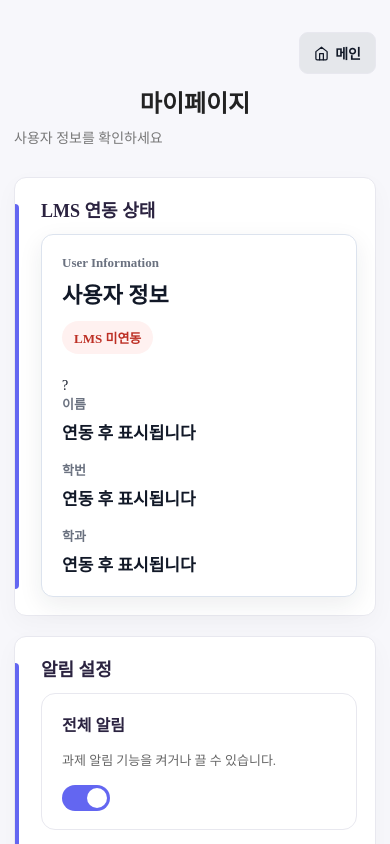
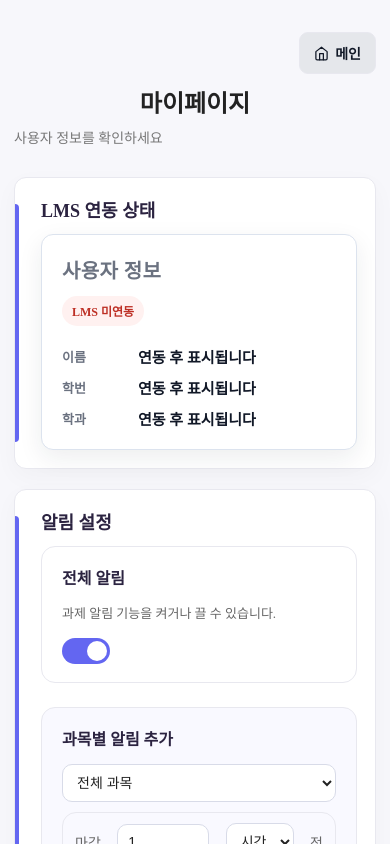
Before and after one commit to KadenID/OSBP_Team_NULL, a React (Vite) app in the folder client/: page /mypage in a window 390 px wide. Shown: the top 844 px of the page. Built offline with nearby package versions, Linux system fonts and the light colour scheme.

Commit message:
refactor: 사용자 정보 카드 레이아웃 구조 개선

```diff
--- a/client/src/Components/my_page/User-Info.css
+++ b/client/src/Components/my_page/User-Info.css
@@ -1,12 +1,27 @@
+/* 사용자 정보 카드 */
 .user-info-card {
+  --user-card-bg: #ffffff;
+  --user-card-border: #dce3ee;
+  --user-card-shadow: rgba(23, 32, 51, 0.08);
+
+  --user-text-main: #111827;
+  --user-text-sub: #6b7280;
+
+  --lms-connected-bg: #e7f7ef;
+  --lms-connected-text: #137a44;
+
+  --lms-disconnected-bg: #fff1f0;
+  --lms-disconnected-text: #bd2f24;
+
   box-sizing: border-box;
   width: 100%;
   max-width: 100%;
   padding: 24px;
-  border: 1px solid #dce3ee;
+  border: 1px solid var(--user-card-border);
   border-radius: 12px;
-  background-color: #ffffff;
-  color: #111827;
+  background-color: var(--user-card-bg);
+  color: var(--user-text-main);
+  box-shadow: 0 8px 24px var(--user-card-shadow);
 }
 
 .user-info-card *,
@@ -15,45 +30,7 @@
   box-sizing: border-box;
 }
 
-.user-info-header {
-  margin-bottom: 24px;
-}
-
-.user-info-subtitle {
-  margin: 0 0 6px;
-  font-size: 13px;
-  font-weight: 600;
-  color: #6b7280;
-}
-
-.user-info-title {
-  margin: 0;
-  font-size: 22px;
-  font-weight: 700;
-  color: #111827;
-}
-
-.user-info-list {
-  display: grid;
-  grid-template-columns: repeat(3, minmax(120px, 1fr));
-  gap: 16px;
-}
-
-.user-info-label {
-  display: block;
-  margin-bottom: 6px;
-  font-size: 13px;
-  font-weight: 600;
-  color: #6b7280;
-}
-
-.user-info-value {
-  display: block;
-  font-size: 17px;
-  font-weight: 700;
-  color: #111827;
-}
-
+/* 헤더 영역 */
 .user-info-header {
   display: flex;
   justify-content: space-between;
@@ -62,9 +39,19 @@
   margin-bottom: 24px;
 }
 
+.user-info-title {
+  margin: 0 0 18px;
+  font-size: 14px;
+  font-weight: 600;
+  color: var(--user-text-sub);
+  letter-spacing: 0.02em;
+}
+
+/* LMS 연동 상태 */
 .lms-status {
   display: inline-flex;
   align-items: center;
+  flex-shrink: 0;
   padding: 7px 12px;
   border-radius: 999px;
   font-size: 13px;
@@ -73,116 +60,109 @@
 }
 
 .lms-status.connected {
-  background-color: #e7f7ef;
-  color: #137a44;
+  background-color: var(--lms-connected-bg);
+  color: var(--lms-connected-text);
 }
 
 .lms-status.disconnected {
-  background-color: #fff1f0;
-  color: #bd2f24;
+  background-color: var(--lms-disconnected-bg);
+  color: var(--lms-disconnected-text);
 }
 
+/* 사용자 상세 정보 */
 .user-info-content {
-  display: flex;
-  align-items: center;
-  gap: 24px;
+  width: 100%;
 }
 
 .user-profile-icon {
-  width: 72px;
-  height: 72px;
-  flex-shrink: 0;
-  display: flex;
-  align-items: center;
-  justify-content: center;
-  border-radius: 50%;
-  background-color: #2563eb;
-  color: #ffffff;
-  font-size: 28px;
-  font-weight: 800;
+  display: none;
 }
 
-.user-info-card {
-  --user-card-bg: #ffffff;
-  --user-card-border: #dce3ee;
-  --user-card-shadow: rgba(23, 32, 51, 0.08);
-
-  --user-text-main: #111827;
-  --user-text-sub: #6b7280;
-
-  --user-profile-bg: #2563eb;
-  --user-profile-text: #ffffff;
-
-  --lms-connected-bg: #e7f7ef;
-  --lms-connected-text: #137a44;
-
-  --lms-disconnected-bg: #fff1f0;
-  --lms-disconnected-text: #bd2f24;
-
-  box-shadow: 0 8px 24px var(--user-card-shadow);
+.user-info-list {
+  width: 100%;
+  display: grid;
+  grid-template-columns: repeat(3, minmax(120px, 1fr));
+  gap: 16px;
 }
 
 .user-info-item {
   min-width: 0;
 }
 
+.user-info-label {
+  display: block;
+  margin-bottom: 6px;
+  font-size: 13px;
+  font-weight: 600;
+  color: var(--user-text-sub);
+}
+
 .user-info-value {
+  display: block;
+  font-size: 17px;
+  font-weight: 700;
+  color: var(--user-text-main);
   overflow-wrap: break-word;
 }
 
+/* 다크모드 */
 @media (prefers-color-scheme: dark) {
   .user-info-card {
-    --user-card-bg: #111827;
-    --user-card-border: #26344f;
-    --user-card-shadow: rgba(0, 0, 0, 0.28);
+    --user-card-bg: #1f2937;
+    --user-card-border: #3b4658;
+    --user-card-shadow: rgba(0, 0, 0, 0.22);
 
     --user-text-main: #f9fafb;
-    --user-text-sub: #9ca3af;
+    --user-text-sub: #c4ccd8;
 
-    --lms-connected-bg: rgba(34, 197, 94, 0.16);
+    --lms-connected-bg: rgba(34, 197, 94, 0.18);
     --lms-connected-text: #86efac;
 
-    --lms-disconnected-bg: rgba(239, 68, 68, 0.16);
+    --lms-disconnected-bg: rgba(248, 113, 113, 0.16);
     --lms-disconnected-text: #fca5a5;
   }
 }
 
-@media (max-width: 768px) {
+/* 좁은 화면 */
+@media (max-width: 640px) {
   .user-info-card {
     padding: 20px;
   }
 
   .user-info-header {
+    flex-direction: column;
     gap: 12px;
+    margin-bottom: 20px;
   }
 
-  .user-info-content {
-    gap: 20px;
+  .user-info-title {
+    margin-bottom: 0;
+    font-size: 20px;
   }
 
-  .user-info-list {
-    grid-template-columns: repeat(2, minmax(0, 1fr));
-  }
-}
-
-@media (max-width: 480px) {
-  .user-info-header {
-    flex-direction: column;
-    align-items: flex-start;
-  }
-
-  .user-info-content {
-    flex-direction: column;
-    align-items: flex-start;
-  }
-
-  .user-profile-icon {
-    width: 64px;
-    height: 64px;
-    font-size: 24px;
+  .lms-status {
+    padding: 6px 10px;
+    font-size: 12px;
   }
 
   .user-info-list {
     grid-template-columns: 1fr;
+    gap: 10px;
+  }
+
+  .user-info-item {
+    display: grid;
+    grid-template-columns: 64px 1fr;
+    align-items: center;
+    gap: 12px;
+  }
+
+  .user-info-label {
+    margin-bottom: 0;
+    font-size: 13px;
+  }
+
+  .user-info-value {
+    font-size: 15px;
   }
 }
--- a/client/src/Components/my_page/User-Info.jsx
+++ b/client/src/Components/my_page/User-Info.jsx
@@ -1,53 +1,50 @@
 import "./User-Info.css";
 
-function UserInfo() {
-    const userInfo = {
+const EMPTY_USER_INFO = {
     name: "",
     studentId: "",
     department: "",
     lmsConnected: false,
 };
 
+function UserInfo() {
+    // TODO: 추후 API를 통해 받아온 사용자 정보로 교체 예정
+    const userInfo = EMPTY_USER_INFO;
+
+    const emptyText = "연동 후 표시됩니다";
+    const statusClass = userInfo.lmsConnected ? "connected" : "disconnected";
+    const statusText = userInfo.lmsConnected ? "LMS 연동 완료" : "LMS 미연동";
+
+    const userInfoItems = [
+        { id: "name", label: "이름", value: userInfo.name },
+        { id: "studentId", label: "학번", value: userInfo.studentId },
+        { id: "department", label: "학과", value: userInfo.department },
+    ];
+
     return (
         <section className="user-info-card">
+            {/* 사용자 정보 헤더 */}
             <div className="user-info-header">
-                <div>
-                    <p className="user-info-subtitle">User Information</p>
                 <h2 className="user-info-title">사용자 정보</h2>
-                </div>
 
-                <span className={userInfo.lmsConnected? "lms-status connected": "lms-status disconnected"}>
-                    {userInfo.lmsConnected ? "LMS 연동 완료" : "LMS 미연동"}
+                <span
+                    className={`lms-status ${statusClass}`}
+                    aria-label={`LMS 상태: ${statusText}`}
+                >
+                    {statusText}
                 </span>
             </div>
 
-            <div className="user-info-content">
-                <div calssName="user-profile-icon">
-                    {userInfo.name? userInfo.name.charAt(0): "?"}
-                </div>
-            </div>
-
+            {/* 사용자 상세 정보 */}
             <div className="user-info-list">
-                <div className="user-info-item">
-                    <span className="user-info-label">이름</span>
+                {userInfoItems.map((item) => (
+                    <div className="user-info-item" key={item.id}>
+                        <span className="user-info-label">{item.label}</span>
                         <strong className="user-info-value">
-                        {userInfo.name || "연동 후 표시됩니다"}
+                            {item.value || emptyText}
                         </strong>
                     </div>
-
-                <div className="user-info-item">
-                    <span className="user-info-label">학번</span>
-                    <strong className="user-info-value">
-                        {userInfo.studentId || "연동 후 표시됩니다"}
-                    </strong>
-                </div>
-
-                <div className="user-info-item">
-                    <span className="user-info-label">학과</span>
-                    <strong className="user-info-value">
-                        {userInfo.department || "연동 후 표시됩니다"}
-                    </strong>
-                </div>
+                ))}
             </div>
         </section>
     );
```
Lines whose indentation alone changed are shown as unchanged.
